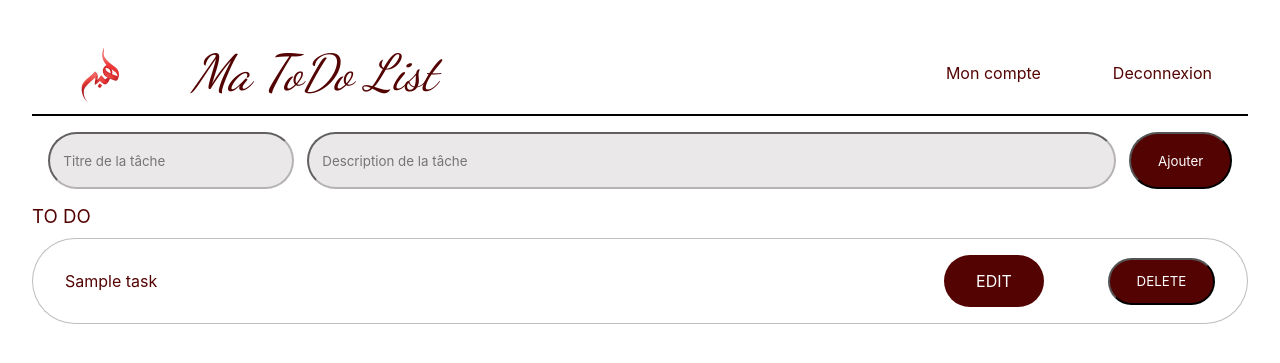
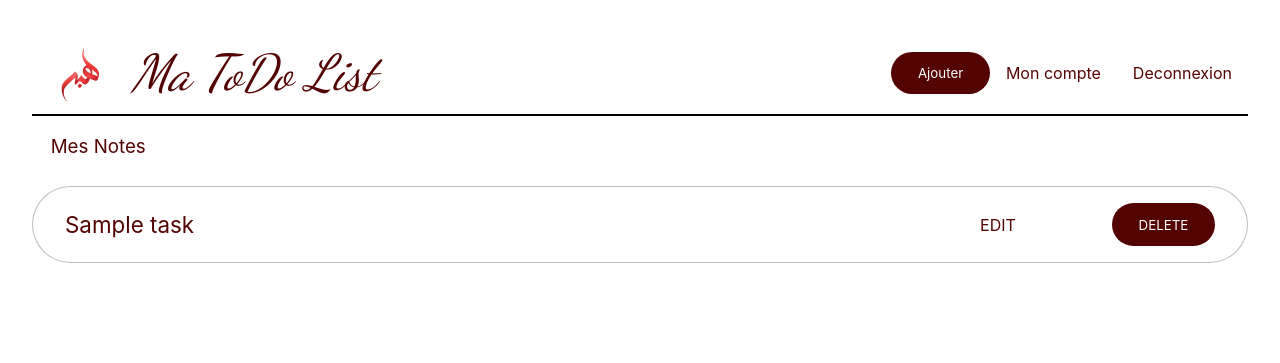
Before and after one commit to HiBiscous/phpTodoList, a PHP site: page /view/tasks/note.php in a window 1280 px wide. Shown: the top 363 px of the page. Run offline with PHP 8.4, Linux system fonts and the light colour scheme; the visitor is signed in with stand-in values (Sample User, id 1); tables that the repository leaves empty or names only in its code hold one stand-in row (values such as "Sample post"); a stand-in replaces the project's code that opens the database connection.

Commit message:
feat(edit): edit button update to see all information on another page

```diff
--- a/index.php
+++ b/index.php
@@ -19,9 +19,9 @@
                     <div class="div-logo">
                         <a href="view/tasks/note.php" class="logo"><img src="media/logo.png" alt="logo correspondant à une calligraphie du prénom hiba en arabe"></a>
                     </div>
-                    <div class="div-link">
-                        <a href="view/authentification/connection.php" class="link">Je me connecte</a>
-                        <a href="view/authentification/createCompte.php" class="link">Je n'ai pas de compte</a>
+                    <div class="div-btn">
+                        <a href="view/authentification/connection.php" class="btn">Je me connecte</a>
+                        <a href="view/authentification/createCompte.php" class="btn">Je n'ai pas de compte</a>
                     </div>
                 </div>
             </section>
--- /dev/null
+++ b/javascript/addNote.js
@@ -0,0 +1,54 @@
+console.log('ADD NOTE.js');
+const button = document.querySelector('.btn-add');
+const form = document.querySelector('.add-note-form');
+
+
+button.addEventListener("click", () => {
+    form.classList.remove('hidden');
+    form.classList.add('show');
+    console.log(form);
+})
+
+//***************** textarea auto height *******************************************
+/**
+ *  This function is used to adjust the height of the textarea according to the content
+ * @param {*} oEvent
+ */
+function setTailleHeight() {
+    var textarea = 'auto';
+
+    //resets the textarea height to its default value.
+    this.style.height = textarea;
+
+    //If the height is greater than zero, this means there is content in the textarea.
+    if (this.scrollHeight > 0) {
+
+        //This sets the height of the textarea to the total height of the content.
+        textarea = (this.scrollHeight) + 'px';
+        this.style.height = textarea;
+    }
+
+    //check if textarea is empty
+    if (this.value == "") {
+
+        //then this resets the textarea height to its default value.
+        this.style.removeProperty("height");
+    }
+}
+
+// This method is used to add an event listener once the DOM has been loaded.
+//The callback function will be executed when the DOM is fully loaded.
+document.addEventListener('DOMContentLoaded', function () {
+    //access to the form via his id
+    var form = document.forms['taskForm'],
+        arr = form.getElementsByClassName("description-input");
+
+    // loop all textarea element in the array
+    for (let textarea of arr) {
+
+        //callback the function setTailleHeight each time the user enters text in the textarea.
+        textarea.addEventListener('input', setTailleHeight);
+        //adjust the height of the textarea
+        setTailleHeight.call(textarea, true);
+    }
+});
--- a/style/base/_normalize.css
+++ b/style/base/_normalize.css
@@ -11,3 +11,12 @@ body {
     color: var(--font-color);
     padding: 2em;
 }
+
+a,
+button {
+    padding: none;
+    margin: none;
+    text-decoration: none;
+    border: none;
+    background-color: none;
+}
--- a/style/components/_components.css
+++ b/style/components/_components.css
@@ -1,4 +1,4 @@
-.link,
+/* .link,
 .btn {
     color: var(--white);
     text-decoration: none;
@@ -6,16 +6,41 @@
     border-radius: var(--border-radius);
     display: inline-block;
     background-color: var(--header);
+} */
+
+.btn {
+    padding: 1em 2em;
+    margin: 0;
+    border: none;
+    color: white;
+    background-color: var(--header);
+    border-radius: var(--border-radius);
+    text-decoration: none;
+    transition: background-color 0.3s ease;
 }
 
-.add-note-form {
-    display: flex;
-    margin: 1em 1em;
-    /* justify-content: space-between; */
+.link-account,
+.link-logout,
+.link {
+    padding: 1em;
+    border: none;
+    border-radius: var(--border-radius);
 }
 
-.btn:hover,
+.link-account:hover,
+.link-logout:hover,
 .link:hover {
+    background-color: var(--background-color-hover);
+    border-color: var(--border-color-hover);
+    border: var(--border);
+}
+
+
+.link {
+    padding: 1em 2em;
+}
+
+.btn:hover {
     background-color: #021659;
 }
 
@@ -25,7 +50,6 @@
     background-color: var(--white);
     padding: 1em;
     margin-left: auto;
-    width: 100%;
     background-color: white;
 }
 
@@ -42,18 +66,6 @@
     color: var(--font-color);
 }
 
-
-.glass {
-    padding: 2em;
-    border: var(--border);
-    background: rgba(255, 255, 255, 0.07);
-    border-radius: 16px;
-    box-shadow: 0 4px 30px rgba(0, 0, 0, 0.1);
-    backdrop-filter: blur(5px);
-    -webkit-backdrop-filter: blur(5px);
-    border: 1px solid rgba(255, 255, 255, 0.3);
-}
-
 .label-container {
     margin-right: 1em;
 }
@@ -63,7 +75,7 @@
     align-items: center;
 }
 
-.btn-submit {
+/* .btn-submit {
     background-color: var(--header);
     text-align: center;
 }
@@ -79,4 +91,4 @@
 
 .btn-logout {
     background-color: none;
-}
+} */
--- a/style/layout/header.css
+++ b/style/layout/header.css
@@ -3,24 +3,24 @@ header {
     display: flex;
     align-items: center;
     justify-content: space-between;
+
+    & ul {
+        display: flex;
+        list-style-type: none;
+        align-items: center;
+        justify-content: center;
+
+        &li {
+            padding: 0 20px;
+        }
+    }
+
 }
 
 nav {
     border-bottom: var(--border);
     width: 100%;
-}
 
-ul {
-    display: flex;
-    list-style-type: none;
-    align-items: center;
-    justify-content: center;
-
-}
-
-
-li {
-    padding: 0 20px;
 }
 
 .li-title {
@@ -39,14 +39,3 @@ li:nth-last-child(-n+2) {
     text-decoration: none;
     color: var(--font-color);
 }
-
-li:nth-last-child(-n+2):hover a {
-    color: white;
-    background-color: var(--header);
-}
-
-.btn-account,
-.btn-logout {
-    padding: 1em;
-    border-radius: var(--border-radius);
-}
--- a/style/pages/note.css
+++ b/style/pages/note.css
@@ -1,25 +1,47 @@
-/** ::::::::::::::::::::::::::::::::::::::::::: MAIN ::::::::::::::::::::::::::::::::::::::::::: */
-.add-note-form>input {
-    margin-right: 1em;
-    padding: 1em;
-    height: 2em;
-    border-color: rgb(182, 179, 179);
-    border-radius: var(--border-radius);
-    background-color: #eae8e8;
+.form-group {
+    display: flex;
+    align-items: center;
+    margin-bottom: 10px;
+
 }
 
-.add-note-form {
+.form-group label {
+    width: 120px;
+    margin-right: 10px;
+    text-align: right;
+}
+
+.form-group input,
+.form-group textarea {
+    flex-grow: 1;
+    border: none;
+}
+
+.form-group input {
+    padding: 1em;
+}
+
+.hidden {
+    display: none;
+}
+
+.show {
     display: flex;
+    flex-direction: column;
+    margin: 1em 1em;
+    border-bottom: var(--border);
+}
+
+.description-input {
+    overflow: hidden;
+    min-height: 2em;
+    resize: none;
+}
+
+.todo-content {
     margin: 1em 1em;
 }
 
-.title-input {
-    width: 20em;
-}
-
-.description-input {
-    width: 100em;
-}
 
 .table {
     width: 100%;
@@ -32,6 +54,10 @@
     padding: 1em 2em;
 }
 
+.title-text {
+    font-size: 1.4em;
+
+}
 
 .table-td-width {
     width: 1em;
--- a/view/tasks/note.php
+++ b/view/tasks/note.php
@@ -65,13 +65,18 @@ $arr = $stmt->fetchAll();
 <body>
     <?php require_once '../templates/header.php' ?>
 
-    <form action="#" method="POST" class="add-note-form" id="taskForm">
-        <input type="text" id="title" class="title-input" name="title" placeholder="Titre de la tâche" required>
-        <input type="text" id="description" class="description-input" name="description" placeholder="Description de la tâche" required>
-
-        <button type="submit" class="btn btn-add">Ajouter</button>
+    <form action="#" method="POST" class="add-note-form hidden" id="taskForm">
+        <div class="form-group">
+            <label for="title">Titre :</label>
+            <input type="text" id="title" class="title-input" name="title" placeholder="Titre de la tâche" required>
+        </div>
+        <div class="form-group">
+            <label for="description">Description :</label>
+            <textarea type="text" id="description" class="description-input" name="description" placeholder="Description de la tâche" required></textarea>
+        </div>
+        <button type="submit" class="btn btn-submit">Ajouter</button>
     </form>
-    <h3 class="title todo-content">TO DO</h3>
+    <h3 class="title todo-content">Mes Notes</h3>
 
     <table class="table">
         <?php
@@ -80,10 +85,11 @@ $arr = $stmt->fetchAll();
             foreach ($arr as $value) { ?>
                 <tr class="table-tr" id="task_<?= $value['id_tasks'] ?>">
                     <td class="table-td">
-                        <?= htmlspecialchars($value['title']) ?>
+                        <span class="title-text"><?= htmlspecialchars(ucfirst($value['title'])) ?></span>
                     </td>
+
                     <td class="table-td table-td-width">
-                        <a href="/phpTodolist/view/tasks/displayTask.php?id_tasks=<?= $value['id_tasks']; ?>" class="link btn-edit" value="">EDIT</a>
+                        <a href="/phpTodolist/view/tasks/displayTask.php?id_tasks=<?= $value['id_tasks']; ?>" class="link" value="">EDIT</a>
                         <!--<button class="btn btn-edit" onclick="popup_open(<?= $value['id_tasks'] ?>, '<?= htmlspecialchars($value['title']) ?>')">EDIT</button>-->
                     </td>
                     <td class="table-td table-td-width">
@@ -104,6 +110,8 @@ $arr = $stmt->fetchAll();
     ?>
 
     <script src="../../javascript/popup.js"></script>
+    <script src="../../javascript/addNote.js"></script>
+
     <!-- <script src="../../javascript/fetch_api/update.js"></script> -->
 </body>
 
--- a/view/templates/header.php
+++ b/view/templates/header.php
@@ -7,8 +7,11 @@
             <li class="li-title">
                 <h1>Ma ToDo List</h1>
             </li>
-            <li><a href="../users/index.php" class="btn-account">Mon compte</a></li>
-            <li><a href="../traitementForm/logout.php" class="btn-logout">Deconnexion</a></li>
+            <li>
+                <button class="btn btn-add">Ajouter</button>
+            </li>
+            <li><a href="../users/index.php" class="link-account">Mon compte</a></li>
+            <li><a href="../traitementForm/logout.php" class="link-logout">Deconnexion</a></li>
         </ul>
     </nav>
 </header>
```
Also changed, not shown: view/tasks/displayTask.php (+25 -2 lines), style/pages/displayTask.css (added).
